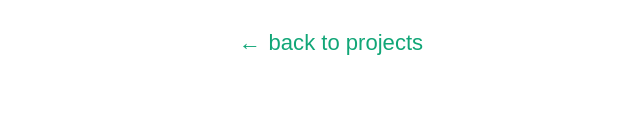
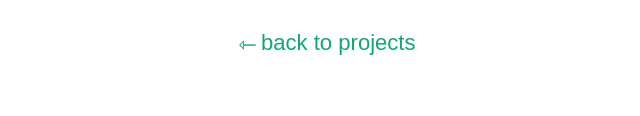
Before and after one commit to cwyptid/portfolio, a website: page about.html in a window 1280 px wide. Shown: the part 877-993 px from the top of the page, 426-1066 px from the left. Drawn offline with Linux system fonts and the light colour scheme; a web font is replaced by a local one.

Commit message:
Better arrows for backlink hovers.

```diff
--- a/styles/roots.css
+++ b/styles/roots.css
@@ -150,10 +150,15 @@ a {
     font-size: var(--font-a-small);
 
     &::before {
-      content: " \2190 ";
+      content: "\21FD";
       display: inline-block;
       transition: var(--transition-transform);
-      margin-right: 0.5rem;
+      vertical-align: middle;
+      margin-right: 0.25rem;
+    }
+
+    &:hover::before {
+      transform: translateX(-2px);
     }
   }
 
```
